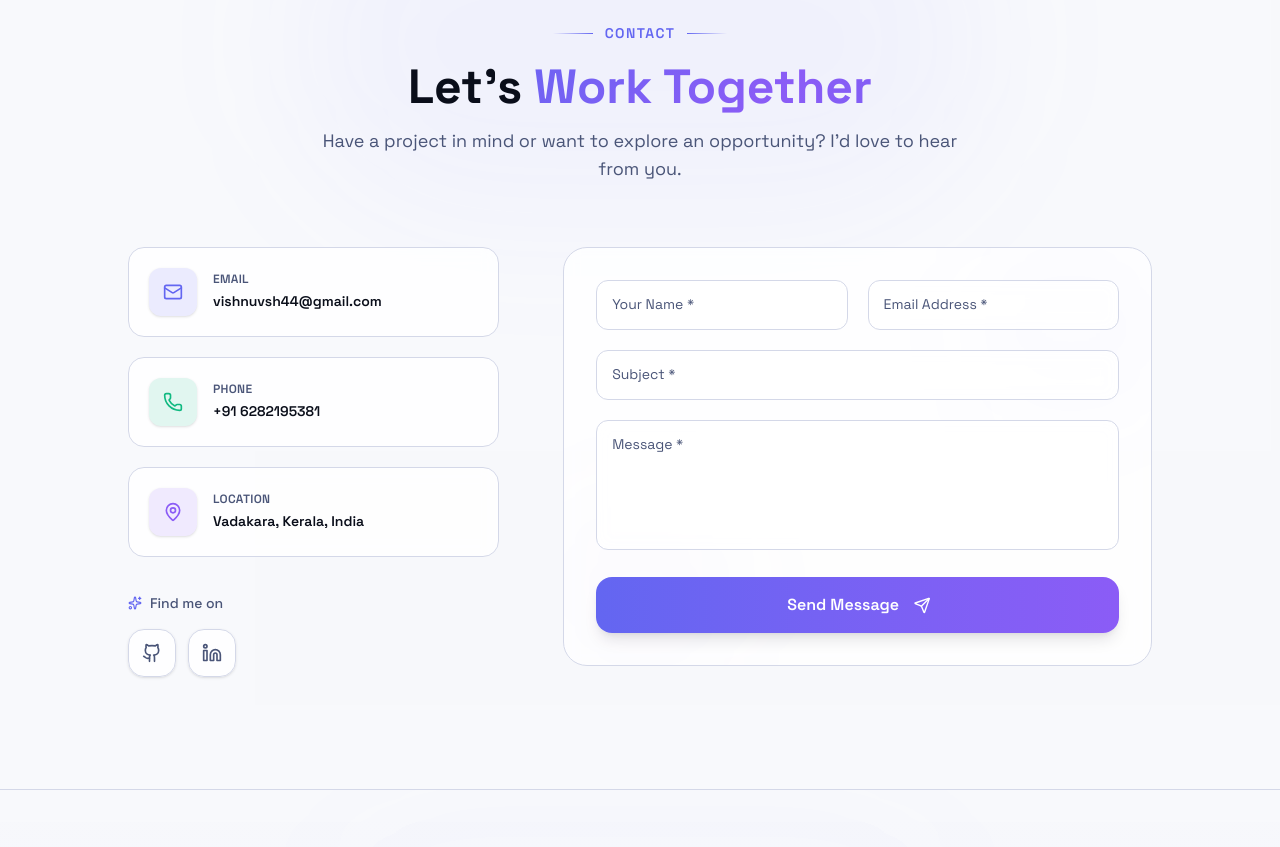
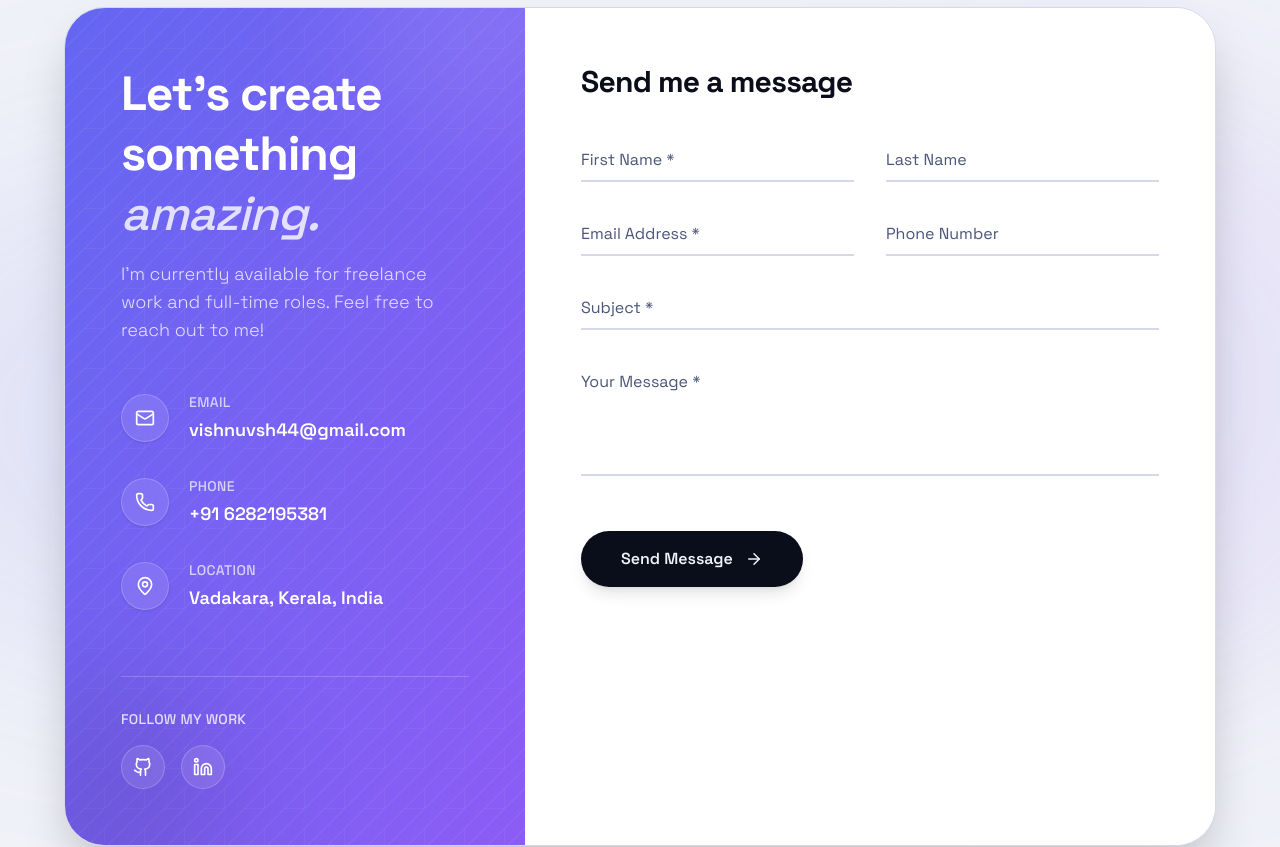
Before and after one commit to Vishnuvsh/portfolio-2.0, a React (Vite) app: page / in a window 1280 px wide. Shown: the part 5900-6747 px from the top of the page. Built offline with nearby package versions, Linux system fonts and the light colour scheme.

Commit message:
feat(contact): implement premium split-card design

```diff
--- a/src/components/Contact.jsx
+++ b/src/components/Contact.jsx
@@ -1,8 +1,7 @@
-import { useState, useRef, useCallback } from 'react';
-import { motion, useMotionValue, useSpring, AnimatePresence } from 'framer-motion';
-import { Mail, MapPin, Phone, Send, CheckCircle, Loader, Sparkles } from 'lucide-react';
+import { useState } from 'react';
+import { motion, AnimatePresence } from 'framer-motion';
+import { Mail, MapPin, Phone, CheckCircle, Loader, ArrowRight } from 'lucide-react';
 
-// Brand icons not in lucide-react v1
 const GithubIcon = ({ size = 20 }) => (
   <svg xmlns="http://www.w3.org/2000/svg" width={size} height={size} viewBox="0 0 24 24" fill="none" stroke="currentColor" strokeWidth="2" strokeLinecap="round" strokeLinejoin="round">
     <path d="M15 22v-4a4.8 4.8 0 0 0-1-3.5c3 0 6-2 6-5.5.08-1.25-.27-2.48-1-3.5.28-1.15.28-2.35 0-3.5 0 0-1 0-3 1.5-2.64-.5-5.36-.5-8 0C6 2 5 2 5 2c-.3 1.15-.3 2.35 0 3.5A5.403 5.403 0 0 0 4 9c0 3.5 3 5.5 6 5.5-.39.49-.68 1.05-.85 1.65-.17.6-.22 1.23-.15 1.85v4"/>
@@ -24,107 +23,39 @@ const contactInfo = [
     label: 'Email',
     value: 'vishnuvsh44@gmail.com',
     href: 'mailto:vishnuvsh44@gmail.com',
-    color: '#6366f1',
-    accentLight: 'rgba(99,102,241,0.12)',
   },
   {
     icon: Phone,
     label: 'Phone',
     value: '+91 6282195381',
     href: 'tel:+916282195381',
-    color: '#10b981',
-    accentLight: 'rgba(16,185,129,0.12)',
   },
   {
     icon: MapPin,
     label: 'Location',
     value: 'Vadakara, Kerala, India',
     href: null,
-    color: '#8b5cf6',
-    accentLight: 'rgba(139,92,246,0.12)',
   },
 ];
 
 const socialLinks = [
-  {
-    icon: GithubIcon,
-    label: 'GitHub',
-    href: 'https://github.com/Vishnuvsh',
-    color: '#6366f1',
-  },
-  {
-    icon: LinkedinIcon,
-    label: 'LinkedIn',
-    href: 'http://www.linkedin.com/in/vishnu-v-b5256b341',
-    color: '#0a66c2',
-  },
+  { icon: GithubIcon, href: 'https://github.com/Vishnuvsh', label: 'GitHub' },
+  { icon: LinkedinIcon, href: 'http://www.linkedin.com/in/vishnu-v-b5256b341', label: 'LinkedIn' },
 ];
 
-// Magnetic social button with bounce
-function SocialButton({ link }) {
-  const ref = useRef(null);
-  const x = useMotionValue(0);
-  const y = useMotionValue(0);
-  const springX = useSpring(x, { stiffness: 300, damping: 20 });
-  const springY = useSpring(y, { stiffness: 300, damping: 20 });
-
-  const handleMouseMove = useCallback((e) => {
-    const rect = ref.current.getBoundingClientRect();
-    x.set((e.clientX - rect.left - rect.width / 2) * 0.35);
-    y.set((e.clientY - rect.top - rect.height / 2) * 0.35);
-  }, []);
-  const handleMouseLeave = useCallback(() => { x.set(0); y.set(0); }, []);
+function FloatingInput({ id, label, type = 'text', rows, required }) {
+  const [focused, setFocused] = useState(false);
+  const [value, setValue] = useState('');
+  const isActive = focused || value.length > 0;
 
   return (
-    <motion.a
-      ref={ref}
-      href={link.href}
-      target="_blank"
-      rel="noopener noreferrer"
-      style={{ x: springX, y: springY }}
-      onMouseMove={handleMouseMove}
-      onMouseLeave={(e) => {
-        x.set(0); y.set(0);
-        e.currentTarget.style.background = '';
-        e.currentTarget.style.borderColor = '';
-        e.currentTarget.style.boxShadow = '';
-      }}
-      whileHover={{ scale: 1.15 }}
-      whileTap={{ scale: 0.9 }}
-      className="w-12 h-12 rounded-2xl flex items-center justify-center border border-[var(--color-border)] bg-[var(--color-bg-surface)]/80 backdrop-blur-sm text-[var(--color-text-muted)] hover:text-white hover:border-transparent transition-all duration-300 shadow-sm hover:shadow-lg relative overflow-hidden group"
-      onMouseEnter={(e) => {
-        e.currentTarget.style.background = link.color;
-        e.currentTarget.style.borderColor = 'transparent';
-        e.currentTarget.style.boxShadow = `0 0 20px ${link.color}40`;
-      }}
-      aria-label={link.label}
-    >
-      <link.icon size={20} />
-    </motion.a>
-  );
-}
-
-// Floating label input with glassmorphism
-function FormInput({ id, label, type = 'text', placeholder, rows, required }) {
-  const [focused, setFocused] = useState(false);
-  const [value, setValue] = useState('');
-
-  const isActive = focused || value.length > 0;
-
-  const inputClass = `w-full px-4 py-3.5 rounded-xl border bg-[var(--color-bg-surface)]/80 backdrop-blur-sm text-[var(--color-text-main)] text-sm font-medium placeholder:text-transparent transition-all duration-300 focus:outline-none ${
-    focused
-      ? 'border-[var(--color-accent)] shadow-[0_0_0_3px_rgba(99,102,241,0.12),0_0_20px_rgba(99,102,241,0.08)]'
-      : 'border-[var(--color-border)] hover:border-[var(--color-accent)]/40'
-  }`;
-
-  return (
-    <div className="relative">
+    <div className="relative mb-8">
       <label
         htmlFor={id}
-        className={`absolute left-4 transition-all duration-300 pointer-events-none z-10 ${
+        className={`absolute left-0 transition-all duration-300 pointer-events-none ${
           isActive
-            ? '-top-2.5 text-xs font-semibold px-2 bg-[var(--color-bg-surface)] rounded-md text-[var(--color-accent)]'
-            : 'top-3.5 text-sm text-[var(--color-text-muted)]'
+            ? '-top-6 text-sm text-[var(--color-accent)] font-medium'
+            : 'top-2 text-base text-[var(--color-text-muted)]'
         }`}
       >
         {label}{required && ' *'}
@@ -137,8 +68,7 @@ function FormInput({ id, label, type = 'text', placeholder, rows, required }) {
           onChange={(e) => setValue(e.target.value)}
           onFocus={() => setFocused(true)}
           onBlur={() => setFocused(false)}
-          placeholder={placeholder}
-          className={`${inputClass} resize-none`}
+          className="w-full bg-transparent border-b-2 border-[var(--color-border)] focus:border-[var(--color-accent)] outline-none py-2 text-[var(--color-text-main)] resize-none transition-colors duration-300"
           required={required}
         />
       ) : (
@@ -149,8 +79,7 @@ function FormInput({ id, label, type = 'text', placeholder, rows, required }) {
           onChange={(e) => setValue(e.target.value)}
           onFocus={() => setFocused(true)}
           onBlur={() => setFocused(false)}
-          placeholder={placeholder}
-          className={inputClass}
+          className="w-full bg-transparent border-b-2 border-[var(--color-border)] focus:border-[var(--color-accent)] outline-none py-2 text-[var(--color-text-main)] transition-colors duration-300"
           required={required}
         />
       )}
@@ -159,208 +88,159 @@ function FormInput({ id, label, type = 'text', placeholder, rows, required }) {
 }
 
 export default function Contact() {
-  const [submitState, setSubmitState] = useState('idle'); // idle | loading | success
+  const [submitState, setSubmitState] = useState('idle');
 
   const handleSubmit = (e) => {
     e.preventDefault();
     setSubmitState('loading');
-    setTimeout(() => setSubmitState('success'), 1800);
-    setTimeout(() => setSubmitState('idle'), 5000);
+    setTimeout(() => setSubmitState('success'), 1500);
+    setTimeout(() => setSubmitState('idle'), 4000);
   };
 
   return (
-    <section id="contact" className="py-28 relative overflow-hidden">
-      <div className="absolute inset-0 bg-[var(--color-bg-surface)]/50 dark:bg-[var(--color-bg-surface)]/20" />
-      {/* Blobs */}
+    <section id="contact" className="py-24 relative overflow-hidden">
+      {/* Background Decor */}
+      <div className="absolute top-0 left-0 w-full h-full overflow-hidden -z-10 pointer-events-none">
+        <div className="absolute top-1/4 -left-32 w-[500px] h-[500px] bg-[var(--color-accent)]/10 rounded-full blur-[100px]" />
+        <div className="absolute bottom-1/4 -right-32 w-[600px] h-[600px] bg-[var(--color-accent-2)]/10 rounded-full blur-[100px]" />
+      </div>
+
+      <div className="container mx-auto px-6">
         <motion.div
-        animate={{ scale: [1, 1.15, 1], y: [0, -20, 0] }}
-        transition={{ duration: 12, repeat: Infinity, ease: 'easeInOut' }}
-        className="absolute top-0 left-1/2 -translate-x-1/2 w-[600px] h-[300px] bg-[var(--color-accent)]/5 rounded-full blur-3xl"
-      />
+          initial={{ opacity: 0, y: 30 }}
+          whileInView={{ opacity: 1, y: 0 }}
+          viewport={{ once: true }}
+          transition={{ duration: 0.6 }}
+          className="max-w-6xl mx-auto rounded-[2.5rem] overflow-hidden flex flex-col lg:flex-row shadow-2xl border border-[var(--color-border)] bg-[var(--color-bg-surface)] relative"
+        >
+          {/* Left Panel: Contact Info */}
+          <div className="lg:w-2/5 p-10 lg:p-14 bg-gradient-to-br from-[var(--color-accent)] to-[var(--color-accent-2)] text-white relative overflow-hidden flex flex-col justify-between">
+            {/* Decorative background pattern */}
+            <svg className="absolute inset-0 w-full h-full opacity-10" xmlns="http://www.w3.org/2000/svg">
+              <defs>
+                <pattern id="grid-pattern" width="40" height="40" patternUnits="userSpaceOnUse">
+                  <path d="M0 40L40 0H20L0 20M40 40V20L20 40" fill="none" stroke="white" strokeWidth="1" />
+                </pattern>
+              </defs>
+              <rect width="100%" height="100%" fill="url(#grid-pattern)" />
+            </svg>
+            <div className="absolute top-0 right-0 w-64 h-64 bg-white/10 rounded-full blur-3xl -translate-y-1/2 translate-x-1/3" />
+            <div className="absolute bottom-0 left-0 w-64 h-64 bg-black/10 rounded-full blur-3xl translate-y-1/3 -translate-x-1/3" />
 
-      <div className="container mx-auto px-6 md:px-12 relative">
-        {/* Header */}
-        <motion.div
-          initial={{ opacity: 0, y: 24 }}
-          whileInView={{ opacity: 1, y: 0 }}
-          viewport={{ once: true, margin: '-80px' }}
-          transition={{ duration: 0.7, ease: [0.16, 1, 0.3, 1] }}
-          className="text-center max-w-2xl mx-auto mb-16"
-        >
-          <div className="flex items-center justify-center gap-3 mb-5">
-            <div className="h-px w-10 bg-gradient-to-r from-transparent to-[var(--color-accent)]" />
-            <span className="text-sm font-semibold tracking-widest uppercase text-[var(--color-accent)]">Contact</span>
-            <div className="h-px w-10 bg-gradient-to-l from-transparent to-[var(--color-accent)]" />
-          </div>
-          <h2 className="text-4xl md:text-5xl font-extrabold text-[var(--color-text-main)] mb-4">
-            Let's <span className="text-gradient">Work Together</span>
+            <div className="relative z-10">
+              <h2 className="text-4xl md:text-5xl font-bold mb-4 leading-tight tracking-tight">
+                Let's create <br/> something <span className="text-white/80 italic font-medium">amazing.</span>
               </h2>
-          <p className="text-[var(--color-text-muted)] text-lg">
-            Have a project in mind or want to explore an opportunity? I'd love to hear from you.
+              <p className="text-white/80 text-lg mb-12 max-w-sm font-light">
+                I'm currently available for freelance work and full-time roles. Feel free to reach out to me!
               </p>
-        </motion.div>
 
-        <div className="max-w-5xl mx-auto grid grid-cols-1 lg:grid-cols-5 gap-10 lg:gap-16 items-start">
-          {/* Left: Info + Socials */}
-          <motion.div
-            initial={{ opacity: 0, x: -30 }}
-            whileInView={{ opacity: 1, x: 0 }}
-            viewport={{ once: true }}
-            transition={{ duration: 0.7, ease: [0.16, 1, 0.3, 1] }}
-            className="lg:col-span-2 flex flex-col gap-5"
-          >
-            {/* Contact cards with glassmorphism */}
+              <div className="flex flex-col gap-8">
                 {contactInfo.map((info, i) => (
                   <motion.div
                     key={i}
-                initial={{ opacity: 0, y: 20 }}
-                whileInView={{ opacity: 1, y: 0 }}
+                    initial={{ opacity: 0, x: -20 }}
+                    whileInView={{ opacity: 1, x: 0 }}
                     viewport={{ once: true }}
-                transition={{ delay: i * 0.1, duration: 0.5 }}
-                whileHover={{ y: -4, scale: 1.02 }}
-                className="flex items-center gap-4 p-5 rounded-2xl border border-[var(--color-border)] bg-[var(--color-bg-surface)]/80 backdrop-blur-sm hover:border-[var(--color-accent)]/30 transition-all duration-400 cursor-default relative overflow-hidden group"
-                onMouseEnter={(e) => {
-                  e.currentTarget.style.boxShadow = `0 0 25px ${info.color}15`;
-                }}
-                onMouseLeave={(e) => {
-                  e.currentTarget.style.boxShadow = '';
-                }}
+                    transition={{ delay: 0.2 + (i * 0.1) }}
+                    className="flex items-center gap-5 group"
                   >
-                {/* Shimmer */}
-                <div className="absolute inset-0 opacity-0 group-hover:opacity-100 transition-opacity duration-500 shimmer" />
-                <div
-                  className="w-12 h-12 rounded-xl flex items-center justify-center flex-shrink-0 shadow-sm relative"
-                  style={{ background: info.accentLight }}
-                >
-                  <info.icon size={20} style={{ color: info.color }} />
+                    <div className="w-12 h-12 rounded-full bg-white/10 flex items-center justify-center border border-white/20 group-hover:scale-110 group-hover:bg-white/20 transition-all duration-300 shadow-sm backdrop-blur-sm">
+                      <info.icon size={20} className="text-white" />
                     </div>
-                <div className="relative">
-                  <div className="text-xs font-semibold text-[var(--color-text-muted)] uppercase tracking-wide mb-0.5">
-                    {info.label}
-                  </div>
+                    <div>
+                      <p className="text-sm text-white/70 font-medium mb-1 tracking-wide uppercase">{info.label}</p>
                       {info.href ? (
-                    <a
-                      href={info.href}
-                      className="text-sm font-semibold text-[var(--color-text-main)] hover:text-[var(--color-accent)] transition-colors"
-                    >
+                        <a href={info.href} className="text-lg font-semibold hover:text-white/80 transition-colors">
                           {info.value}
                         </a>
                       ) : (
-                    <span className="text-sm font-semibold text-[var(--color-text-main)]">{info.value}</span>
+                        <p className="text-lg font-semibold">{info.value}</p>
                       )}
                     </div>
                   </motion.div>
                 ))}
+              </div>
+            </div>
 
-            {/* Socials */}
-            <motion.div
-              initial={{ opacity: 0, y: 10 }}
-              whileInView={{ opacity: 1, y: 0 }}
-              viewport={{ once: true }}
-              transition={{ delay: 0.35, duration: 0.5 }}
-              className="pt-4"
+            <div className="relative z-10 mt-16 pt-8 border-t border-white/20 flex flex-col gap-4">
+              <p className="text-sm text-white/80 font-medium tracking-wide uppercase">Follow my work</p>
+              <div className="flex gap-4">
+                {socialLinks.map((link, i) => (
+                  <motion.a
+                    key={i}
+                    href={link.href}
+                    target="_blank"
+                    rel="noopener noreferrer"
+                    whileHover={{ scale: 1.1, y: -2 }}
+                    whileTap={{ scale: 0.95 }}
+                    className="w-11 h-11 rounded-full bg-white/10 flex items-center justify-center border border-white/20 hover:bg-white hover:text-[var(--color-accent)] transition-all duration-300 backdrop-blur-sm"
+                    aria-label={link.label}
                   >
-              <p className="text-sm text-[var(--color-text-muted)] font-medium mb-4 flex items-center gap-2">
-                <Sparkles size={14} className="text-[var(--color-accent)]" />
-                Find me on
-              </p>
-              <div className="flex gap-3">
-                {socialLinks.map((link) => (
-                  <SocialButton key={link.label} link={link} />
+                    <link.icon size={20} />
+                  </motion.a>
                 ))}
               </div>
-            </motion.div>
-          </motion.div>
-
-          {/* Right: Form with glassmorphism */}
-          <motion.div
-            initial={{ opacity: 0, x: 30 }}
-            whileInView={{ opacity: 1, x: 0 }}
-            viewport={{ once: true }}
-            transition={{ duration: 0.7, delay: 0.15, ease: [0.16, 1, 0.3, 1] }}
-            className="lg:col-span-3"
-          >
-            <form
-              onSubmit={handleSubmit}
-              className="p-8 rounded-3xl border border-[var(--color-border)] bg-[var(--color-bg-surface)]/80 backdrop-blur-sm shadow-sm flex flex-col gap-5 relative overflow-hidden"
-              style={{
-                boxShadow: '0 0 0 0 rgba(99,102,241,0)',
-                transition: 'box-shadow 0.4s ease',
-              }}
-              onMouseEnter={(e) => {
-                e.currentTarget.style.boxShadow = '0 0 40px rgba(99,102,241,0.06)';
-              }}
-              onMouseLeave={(e) => {
-                e.currentTarget.style.boxShadow = '0 0 0 0 rgba(99,102,241,0)';
-              }}
-            >
-              {/* Subtle gradient in background */}
-              <div className="absolute top-0 right-0 w-40 h-40 bg-[var(--color-accent)]/3 rounded-full blur-3xl pointer-events-none" />
-              <div className="absolute bottom-0 left-0 w-40 h-40 bg-[var(--color-accent-2)]/3 rounded-full blur-3xl pointer-events-none" />
-
-              <div className="grid grid-cols-1 md:grid-cols-2 gap-5 relative">
-                <FormInput id="contact-name" label="Your Name" placeholder="John Doe" required />
-                <FormInput id="contact-email" type="email" label="Email Address" placeholder="john@example.com" required />
             </div>
-              <div className="relative">
-                <FormInput id="contact-subject" label="Subject" placeholder="Project inquiry..." required />
-              </div>
-              <div className="relative">
-                <FormInput id="contact-message" label="Message" placeholder="Tell me about your project..." rows={5} required />
           </div>
 
-              {/* Submit */}
+          {/* Right Panel: Form */}
+          <div className="lg:w-3/5 p-10 lg:p-14 bg-[var(--color-bg-surface)] relative">
+            <h3 className="text-3xl font-bold text-[var(--color-text-main)] mb-10 tracking-tight">Send me a message</h3>
+
+            <form onSubmit={handleSubmit} className="flex flex-col">
+              <div className="grid grid-cols-1 md:grid-cols-2 md:gap-8">
+                <FloatingInput id="name" label="First Name" required />
+                <FloatingInput id="lastname" label="Last Name" />
+              </div>
+
+              <div className="grid grid-cols-1 md:grid-cols-2 md:gap-8">
+                <FloatingInput id="email" type="email" label="Email Address" required />
+                <FloatingInput id="phone" type="tel" label="Phone Number" />
+              </div>
+
+              <FloatingInput id="subject" label="Subject" required />
+              <FloatingInput id="message" label="Your Message" rows={4} required />
+
               <AnimatePresence mode="wait">
                 {submitState === 'success' ? (
                   <motion.div
                     key="success"
-                    initial={{ opacity: 0, scale: 0.9, y: 10 }}
-                    animate={{ opacity: 1, scale: 1, y: 0 }}
-                    exit={{ opacity: 0, scale: 0.9 }}
-                    className="flex items-center justify-center gap-3 py-4 rounded-2xl bg-emerald-500/10 border border-emerald-500/30 text-emerald-600 dark:text-emerald-400 font-semibold relative"
+                    initial={{ opacity: 0, y: 10 }}
+                    animate={{ opacity: 1, y: 0 }}
+                    exit={{ opacity: 0, y: -10 }}
+                    className="flex items-center gap-3 p-4 mt-4 rounded-2xl bg-emerald-500/10 text-emerald-600 dark:text-emerald-400 font-medium border border-emerald-500/20"
                   >
-                    <motion.div
-                      animate={{ scale: [1, 1.2, 1] }}
-                      transition={{ duration: 0.5 }}
-                    >
-                      <CheckCircle size={20} />
-                    </motion.div>
-                    Message sent! I'll get back to you soon.
+                    <CheckCircle size={22} className="shrink-0" />
+                    Thank you! Your message has been sent successfully.
                   </motion.div>
                 ) : (
                   <motion.button
                     key="submit"
                     type="submit"
                     disabled={submitState === 'loading'}
-                    whileHover={{ scale: submitState === 'idle' ? 1.02 : 1, y: submitState === 'idle' ? -2 : 0 }}
-                    whileTap={{ scale: 0.97 }}
-                    className="relative flex items-center justify-center gap-3 py-4 px-8 rounded-2xl bg-gradient-to-r from-[var(--color-accent)] to-[var(--color-accent-2)] text-white font-semibold shadow-lg shadow-[var(--color-accent)]/25 hover:shadow-[var(--color-accent)]/50 transition-all overflow-hidden disabled:opacity-70 group"
+                    whileHover={{ scale: submitState === 'idle' ? 1.02 : 1 }}
+                    whileTap={{ scale: 0.98 }}
+                    className="self-start relative flex items-center justify-center gap-3 py-4 px-10 mt-4 rounded-full bg-[var(--color-primary)] text-[var(--color-bg-base)] font-semibold shadow-lg hover:shadow-xl transition-all duration-300 disabled:opacity-70 group overflow-hidden"
                   >
+                    <div className="absolute inset-0 bg-white/20 translate-y-full group-hover:translate-y-0 transition-transform duration-300 ease-out" />
                     {submitState === 'loading' ? (
                       <>
-                        <Loader size={18} className="animate-spin" />
-                        Sending...
+                        <Loader size={18} className="animate-spin relative z-10" />
+                        <span className="relative z-10">Processing...</span>
                       </>
                     ) : (
                       <>
                         <span className="relative z-10">Send Message</span>
-                        <motion.span
-                          className="relative z-10"
-                          animate={{ x: [0, 4, 0] }}
-                          transition={{ duration: 1.5, repeat: Infinity }}
-                        >
-                          <Send size={17} />
-                        </motion.span>
+                        <ArrowRight size={18} className="relative z-10 group-hover:translate-x-1 transition-transform" />
                       </>
                     )}
-                    {/* Shimmer on hover */}
-                    <div className="absolute inset-0 shimmer opacity-0 group-hover:opacity-100 transition-opacity" />
                   </motion.button>
                 )}
               </AnimatePresence>
             </form>
+          </div>
         </motion.div>
-        </div>
       </div>
     </section>
   );
```
Lines whose indentation alone changed are shown as unchanged.
